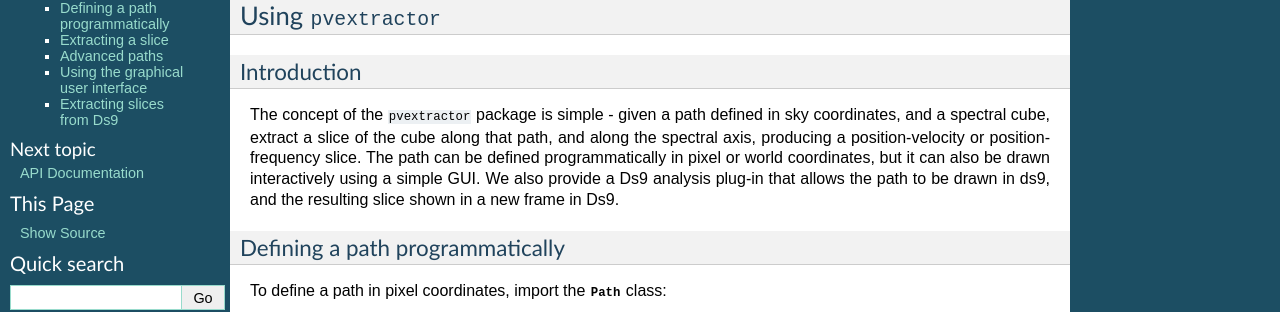
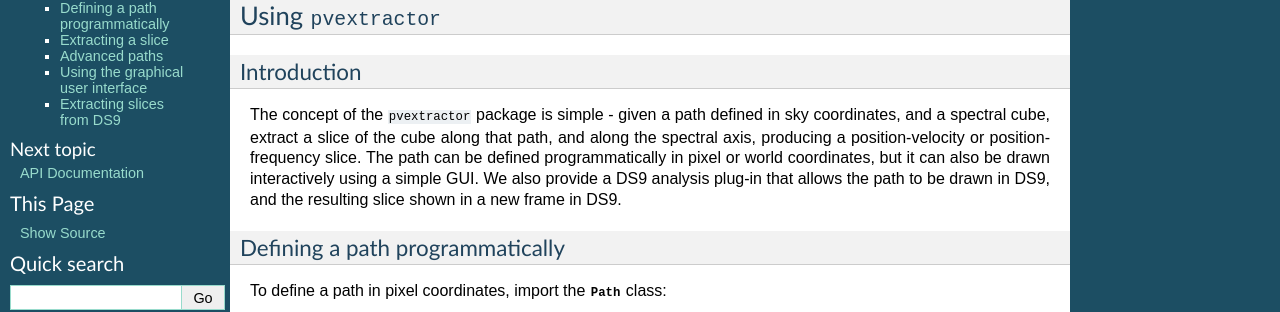
Before and after one commit to radio-astro-tools/pvextractor, a Sphinx documentation site: the page built from docs/index.rst, in a window 1280 px wide and 900 px high. Shown: the part 138-450 px from the top of the window. Built offline with Sphinx 7.4.7, drawn with Linux system fonts in a browser that asks for light colours; some of the changed text lies outside the part shown.

Commit message:
Fix case for DS9

```diff
--- a/docs/index.rst
+++ b/docs/index.rst
@@ -20,8 +20,8 @@
 that path, and along the spectral axis, producing a position-velocity or
 position-frequency slice. The path can be defined programmatically in pixel
 or world coordinates, but it can also be drawn interactively using a simple
-GUI. We also provide a Ds9 analysis plug-in that allows the path to be drawn
-in ds9, and the resulting slice shown in a new frame in Ds9.
+GUI. We also provide a DS9 analysis plug-in that allows the path to be drawn
+in DS9, and the resulting slice shown in a new frame in DS9.
 
 Defining a path programmatically
 ^^^^^^^^^^^^^^^^^^^^^^^^^^^^^^^^
@@ -100,7 +100,7 @@
 
 .. TODO
 
-Extracting slices from Ds9
+Extracting slices from DS9
 ^^^^^^^^^^^^^^^^^^^^^^^^^^
 
 .. TODO
```
